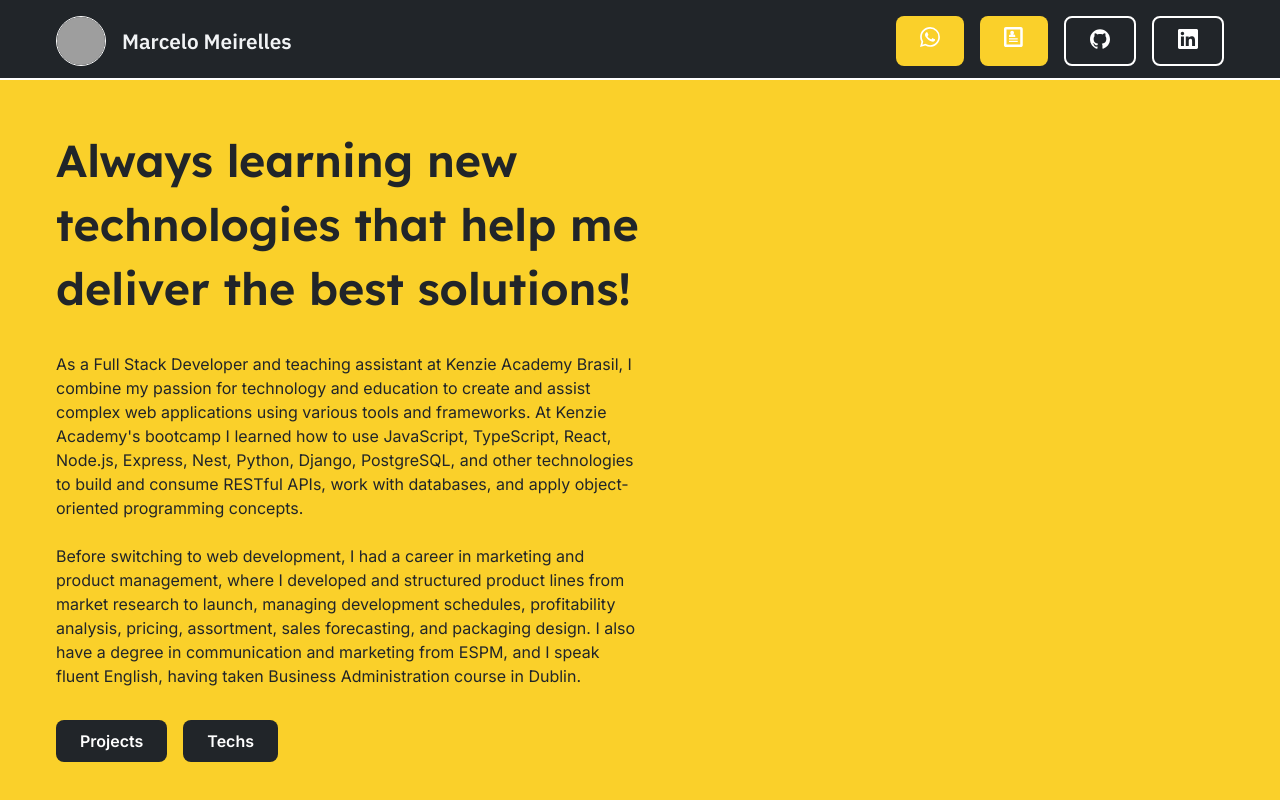
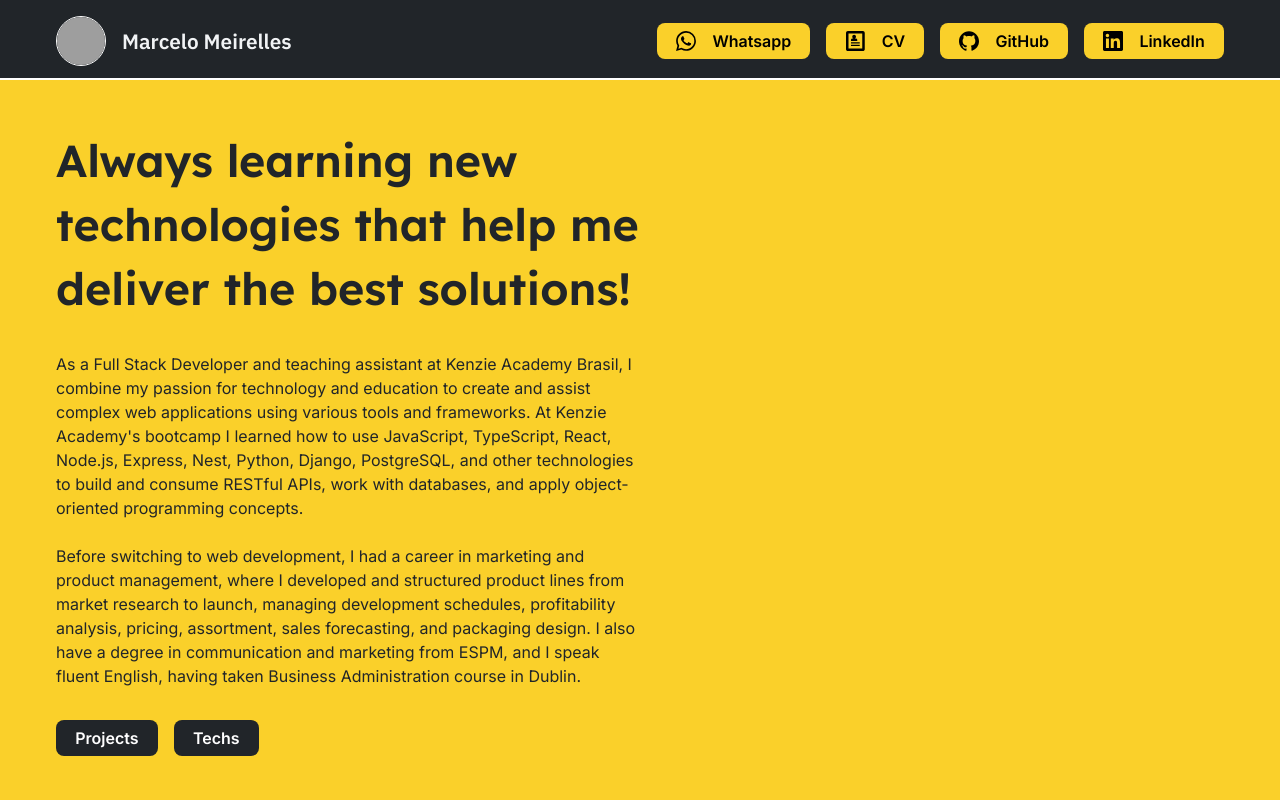
Before and after one commit to meiraa13/portfolio, a React (Vite) app: page / in a window 1280 px wide. Shown: the top 800 px of the page. Built offline with nearby package versions, Linux system fonts and the light colour scheme; no server answers; grey boxes are pictures that could not be loaded.

Commit message:
fix:buttons and font sizes on all screen sizes

```diff
--- a/src/components/About/index.tsx
+++ b/src/components/About/index.tsx
@@ -25,9 +25,9 @@ export function About(){
                         and I speak fluent English, having taken Business Administration course in Dublin.
                     </p>
                 </div>
-                <div className="div-buttons">
+                <div className="flex">
                     <Button classStyle="button second-color" text="Projects" />
-                    <Button classStyle="button second-color" text="Techs" />
+                    <Button href="#techs" classStyle="button second-color" text="Techs" />
                 </div>
             </div>
 
--- a/src/components/About/styles.scss
+++ b/src/components/About/styles.scss
@@ -3,6 +3,11 @@
     background-color: var(--color1);
     padding-bottom: 6rem;
 
+}
+
+.flex {
+    display: flex;
+    gap: 1rem;
 }
 
 .div-about {
@@ -30,3 +35,38 @@
         line-height: 1.5rem;
     }
 }
+
+
+@media(max-width:768px){
+
+    .div-about {
+        align-items: center;
+    }
+
+    .div-text {
+        width: 100%;
+
+        h1 {
+            font-size: 2.4rem;
+            line-height: unset;
+            text-align: center;
+        }
+
+        p {
+            text-align: center;
+        }
+    }
+
+}
+
+
+@media(max-width:425px){
+
+    .div-text {
+        h1 {
+            font-size: 1.8rem;
+            line-height: unset;
+        }
+    }
+
+}
--- a/src/components/Button/index.tsx
+++ b/src/components/Button/index.tsx
@@ -2,16 +2,17 @@ import "./styles.scss"
 
 interface IButtonProps{
     classStyle:string,
-    icon:any
+    icon?:any
     text?:string,
-    href?:any
+    href?:string,
+    target?:string
 }
 
-export function Button({classStyle, icon, text, href}:IButtonProps){
+export function Button({classStyle, icon, text, href, target}:IButtonProps){
 
     return(
         <a
-        target="_blank"
+        target={target}
         href={href}
         className={classStyle}
         >{icon}{text}
--- a/src/components/Button/styles.scss
+++ b/src/components/Button/styles.scss
@@ -1,19 +1,22 @@
 .button {
-    padding: 0.7rem 1.5rem;
+    padding: 0.5rem 1.2rem;
     background-color: var(--color1);
     border-radius: 0.5rem;
     font-weight: 600;
     font-size:medium;
+    display: flex;
+    justify-content: center;
+    gap: 1rem;
+    color: black;
 }
+
 
 .second-color {
     background-color: var(--grey1);
     color: white;
 }
 
-.border-white {
-    border: 2px solid white;
-}
+
 
 .mobile-button {
     width: 100%;
--- a/src/components/Header/index.tsx
+++ b/src/components/Header/index.tsx
@@ -24,27 +24,62 @@ export function Header(){
                         <p className="name">{userData.name}</p>
                     </div>
                     <div onClick={()=>setIsOpen(!isOpen)} className="trigger">
-                    <Button  classStyle="button" icon={isOpen?<VscChromeClose/>:<TiThMenu/>} />
+                        <button className="button">{isOpen?<VscChromeClose/>:<TiThMenu/>}</button>
                     </div>
                     <div className="div-buttons">
-                    <Button classStyle="button" icon={<SiWhatsapp size="20" /> }   />
-                    <Button classStyle="button" icon={<ImProfile size="20" />} />
-                    <Button href={`https://github.com/${userData.github}`} classStyle="button second-color border-white" icon={<SiGithub size="20" />} />
-                    <Button href={`https://linkedin.com/in/${userData.linkedin}`} classStyle="button second-color border-white" icon={<SiLinkedin size="20" />} />
-
+                        <Button
+                        classStyle="button"
+                        icon={<SiWhatsapp size="20" /> }
+                        text="Whatsapp"
+                        />
+                        <Button
+                        classStyle="button"
+                        icon={<ImProfile size="20" />}
+                        text="CV"
+                        />
+                        <Button
+                        target="_blank"
+                        href={`https://github.com/${userData.github}`}
+                        classStyle="button"
+                        icon={<SiGithub size="20" />}
+                        text="GitHub"
+                        />
+                        <Button
+                        target="_blank"
+                        href={`https://linkedin.com/in/${userData.linkedin}`}
+                        classStyle="button"
+                        icon={<SiLinkedin size="20" />}
+                        text="LinkedIn"
+                        />
                     </div>
                 </div>
+            </header>
 
-        </header>
             <div className={`mobile-menu ${isOpen && "is-open"}`}>
                     <div>
-                    <Button classStyle="button mobile-button" icon={<SiWhatsapp size="20" />} />
+                        <Button
+                        target="_blank"
+                        classStyle="button mobile-button"
+                        icon={<SiWhatsapp size="20" />}
+                        text="Whatsapp"
+                        />
                     </div>
                     <div>
-                    <Button classStyle="button mobile-button" icon={<ImProfile size="20" />} />
+                        <Button
+                        target="_blank"
+                        classStyle="button mobile-button"
+                        icon={<SiLinkedin size="20" />}
+                        text="LinkedIn"
+                        />
                     </div>
                     <div>
-                    <Button classStyle="button mobile-button second-color border-white" icon={<SiGithub size="20" />} />
+                        <Button
+                        target="_blank"
+                        href={`https://github.com/${userData.github}`}
+                        classStyle="button mobile-button"
+                        icon={<SiGithub size="20" />}
+                        text="GitHub"
+                        />
                     </div>
             </div>
 
--- a/src/components/Header/styles.scss
+++ b/src/components/Header/styles.scss
@@ -11,7 +11,6 @@ header {
 .div-header{
     display: flex;
     justify-content: space-between;
-    flex-wrap: wrap;
     align-items: center;
 }
 
@@ -41,6 +40,7 @@ header {
     font-family: "IBM Plex Sans";
     font-size: 1.3rem;
     color: var(--grey4);
+
 }
 
 .trigger {
@@ -50,6 +50,7 @@ header {
 .mobile-menu {
     display: none;
     background-color: var(--grey1);
+    text-align: center;
     padding: 1rem;
     position: fixed;
     top: 5rem;
@@ -67,7 +68,9 @@ header {
     }
 
     .is-open {
-        display: block;
+        display: flex;
+        flex-direction: column;
+        gap: 1rem;
     }
 
     .name {
--- a/src/components/Techs/index.tsx
+++ b/src/components/Techs/index.tsx
@@ -4,9 +4,9 @@ import "./styles.scss"
 export function Techs(){
 
     return (
-        <section className="section-techs">
+        <section id="techs" className="section-techs">
             <div className="container">
-                <h3 className="title">Languages and Technologies</h3>
+                <h3 className="title">&lt;Languages & Technologies/&gt;</h3>
                 <ul className="ul-stacks">
                     {
                         stackData.map((stack)=>{
--- a/src/components/Techs/styles.scss
+++ b/src/components/Techs/styles.scss
@@ -27,3 +27,15 @@
     }
 
 }
+
+
+@media(max-width:768px){
+
+    .title {
+        text-align: center;
+    }
+
+   .ul-stacks{
+        justify-content: center;
+   }
+}
--- a/src/globalStyles.scss
+++ b/src/globalStyles.scss
@@ -34,4 +34,10 @@
 
 button, a {
     cursor: pointer;
+    display: inline-block;
+    color: unset;
 }
+
+button, a:hover {
+    opacity: 0.8;
+}
```
Lines whose indentation alone changed are shown as unchanged.
